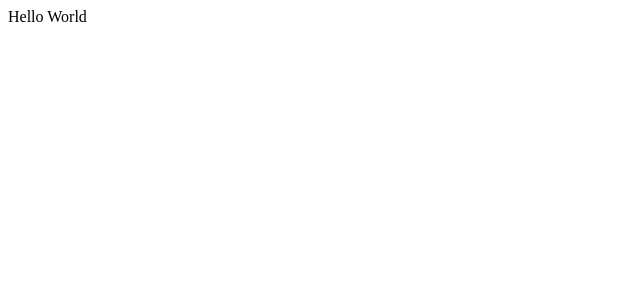
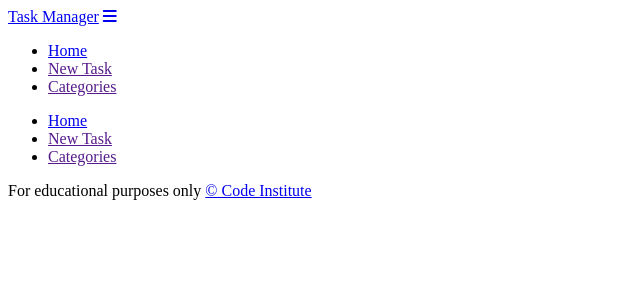
Before and after one commit to rovan89/flask-sqlalchemy-task-manager-two, a Flask app: page / in a window 1280 px wide. Before the commit the part shown is almost empty. Shown: the top 300 px of the page, without its empty margins (0-640 px from the left). Run offline with Flask 2, Linux system fonts and the light colour scheme.

Commit message:
Insert templates form Materialize

```diff
--- a/taskmanager/routes.py
+++ b/taskmanager/routes.py
@@ -5,4 +5,4 @@ from taskmanager.models import Category, Task
 
 @app.route("/")
 def home():
-    return render_template("base.html")
+    return render_template("tasks.html")
--- /dev/null
+++ b/taskmanager/static/js/script.js
@@ -0,0 +1,5 @@
+document.addEventListener('DOMContentLoaded', function() {
+    // sidenav initialization
+    let sidenav = document.querySelectorAll('.sidenav');
+    M.Sidenav.init(sidenav);
+  });
--- a/taskmanager/templates/base.html
+++ b/taskmanager/templates/base.html
@@ -4,9 +4,51 @@
     <meta charset="UTF-8">
     <meta http-equiv="X-UA-Compatible" content="IE=edge">
     <meta name="viewport" content="width=device-width, initial-scale=1.0">
+    <link rel="stylesheet" href="https://cdnjs.cloudflare.com/ajax/libs/font-awesome/6.0.0/css/all.min.css" integrity="sha512-9usAa10IRO0HhonpyAIVpjrylPvoDwiPUiKdWk5t3PyolY1cOd4DSE0Ga+ri4AuTroPR5aQvXU9xC6qOPnzFeg==" crossorigin="anonymous" referrerpolicy="no-referrer" />
+    <link rel="stylesheet" href="https://cdnjs.cloudflare.com/ajax/libs/materialize/1.0.0/css/materialize.min.css" type="text.css">
+    <link rel="stylesheet" href="{{url_for('static', filename ='css/style.css')}}" type="text.css">
     <title>DTask Manager</title>
 </head>
 <body>
-    Hello World
+
+    <header>
+        <nav class="light-blue darken-1">
+            <div class="nav-wrapper">
+                <a href="{{ url_for('home')}}" class="brand-logo">Task Manager</a>
+                <a href="#" data-target="mobile-demo" class="sidenav-trigger"><i class="fas fa-bars"></i></a>
+                <ul class="right hide-on-med-and-down">
+                    <li><a href="{{ url_for('home')}}">Home</a></li>
+                    <li><a href="">New Task</a></li>
+                    <li><a href="">Categories</a></li>
+                </ul>
+            </div>
+        </nav>
+
+        <!-- mobile sidenav -->
+        <ul class="sidenav" id="mobile-demo">
+            <li><a href="{{ url_for('home')}}">Home</a></li>
+            <li><a href="">New Task</a></li>
+            <li><a href="">Categories</a></li>
+        </ul>
+    </header>
+
+    <main class="container">
+        {% block content %}
+        {% endblock %}
+    </main>
+
+
+    <footer class="page-footer blue darken-3">
+        <div class="footer-copyright">
+          <div class="container">
+          For educational purposes only
+          <a class="grey-text text-lighten-4 right" href="https://codeinstitute.net" target="_blank">&copy; Code Institute</a>
+          </div>
+        </div>
+      </footer>
+
+
+    <script src="https://cdnjs.cloudflare.com/ajax/libs/materialize/1.0.0/js/materialize.min.js"></script>
+    <script src="{{ url_for('static', filename='js/script.js')}}"></script>
 </body>
 </html>
--- /dev/null
+++ b/taskmanager/templates/tasks.html
@@ -0,0 +1,7 @@
+{% extends "base.html" %}
+{% block conteent %}
+
+<h3 class="light-blue-text text-darken-4 center-align"></h3>
+
+
+{% endblock %}
```
Also changed, not shown: taskmanager/static/css/style.css (added, +9 -0 lines).
